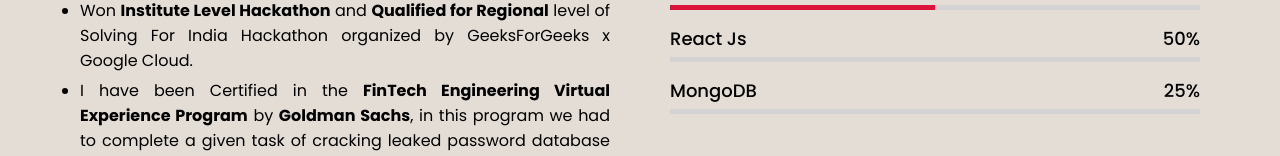
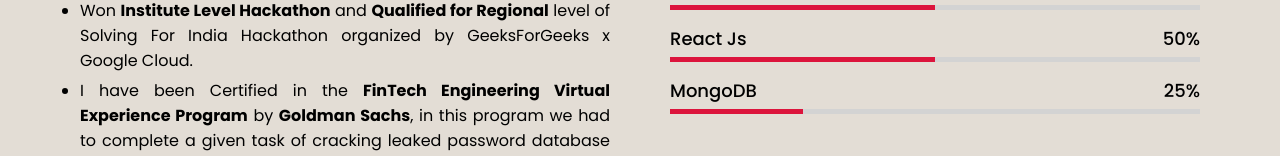
Before and after one commit to Dhruv-3241/Portfolio, a plain HTML site: page index.html in a window 1280 px wide. Shown: the part 2743-2899 px from the top of the page. Drawn offline with nearby package versions, Linux system fonts and the light colour scheme.

Commit message:
Update style.css

```diff
--- a/style.css
+++ b/style.css
@@ -380,6 +380,12 @@ section .title::after{
 .skills-content .right .js::before{
     width: 50%;
 }
+.skills-content .right .react::before{
+    width: 50%;
+}
+.skills-content .right .mongo::before{
+    width: 25%;
+}
 
 /* projects section styling */
 .projects{
```
